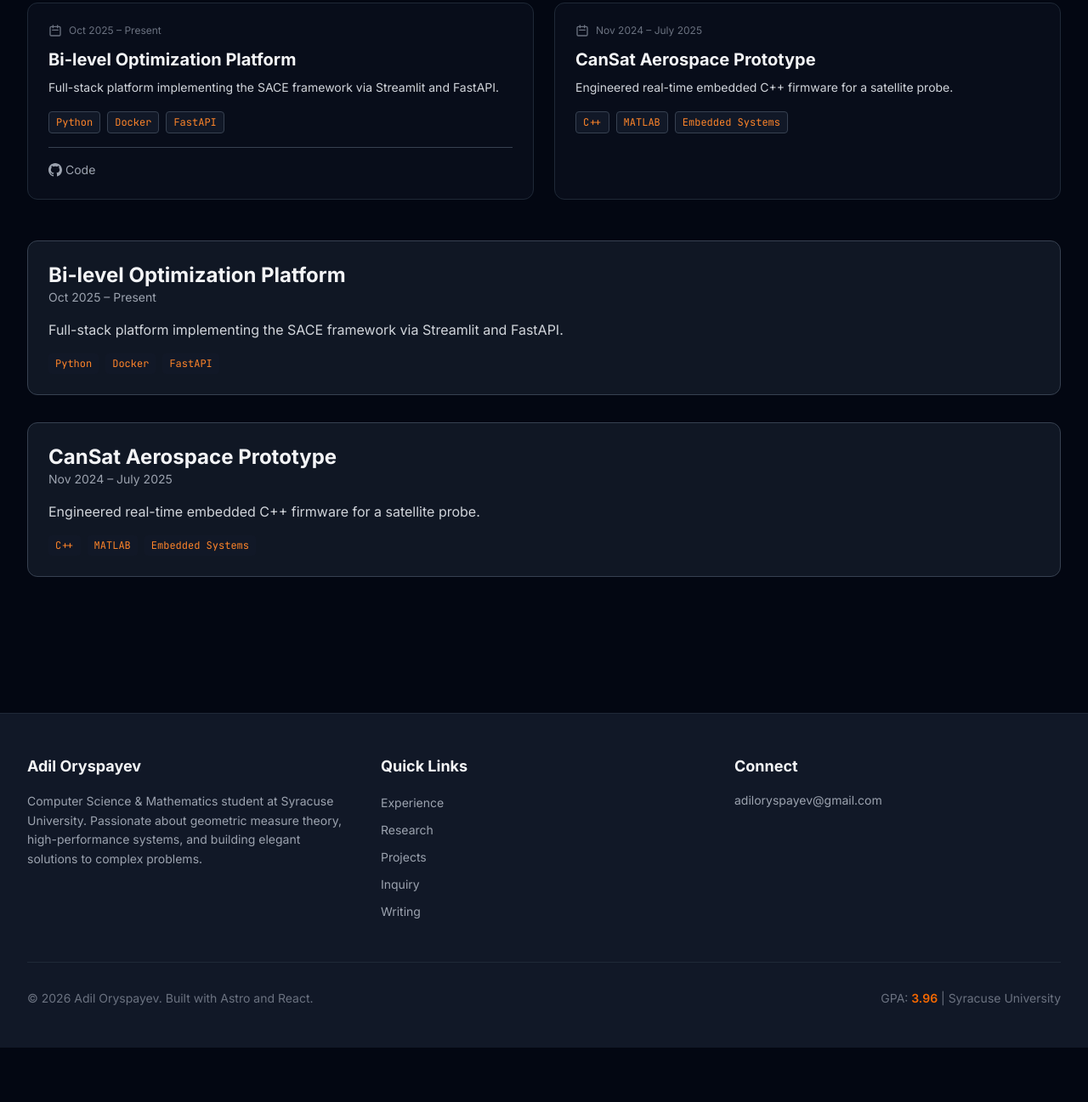
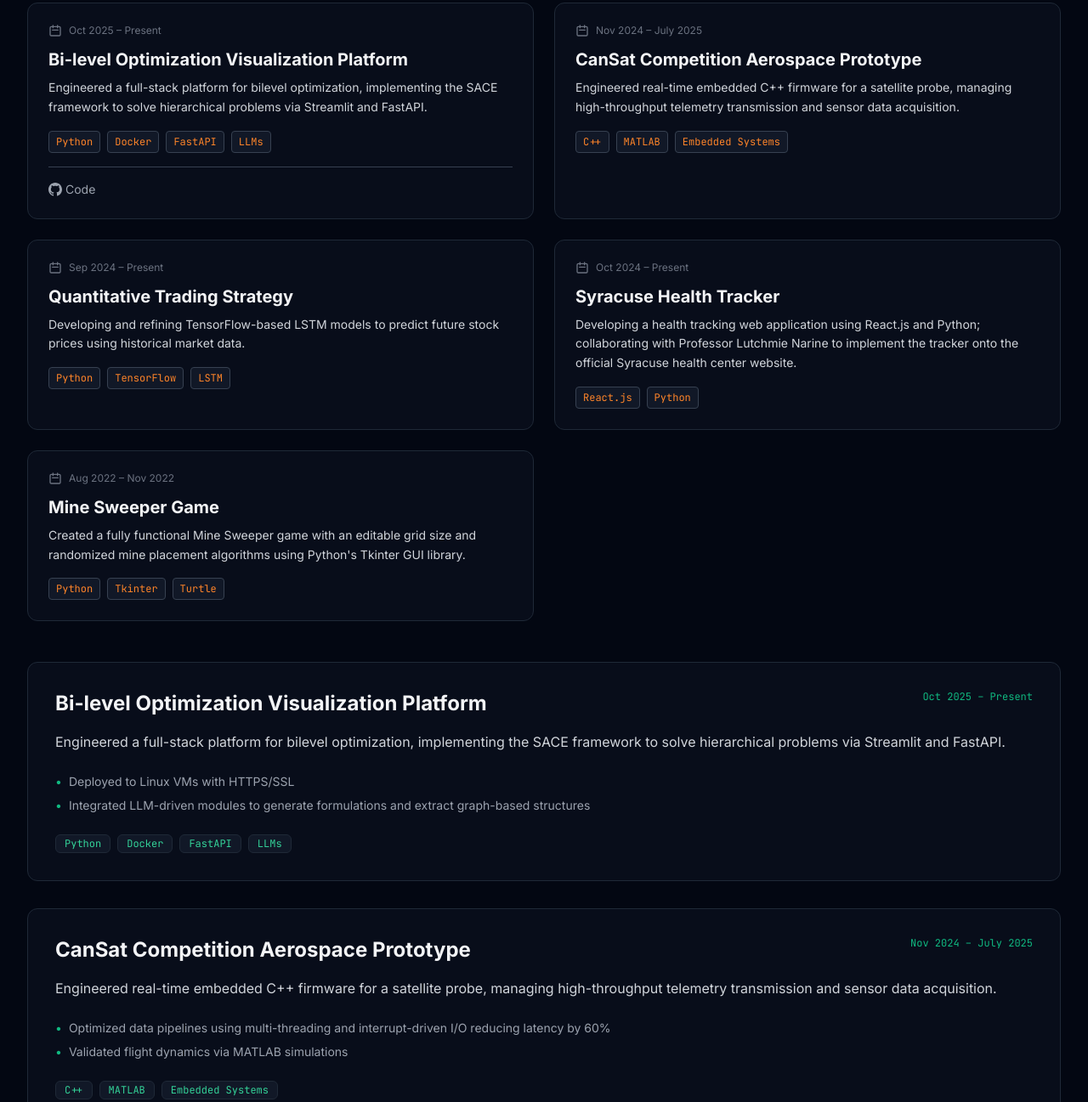
Before and after one commit to adiloryspayev/adiloryspayev.github.io, an Astro site: page /projects in a window 1280 px wide. Shown: the part 434-1731 px from the top of the page at 85% size. Before the commit the page ends 1667 px from the top, so only its background shows below. Built offline with nearby package versions, Linux system fonts and the light colour scheme; Astro itself is replaced by a stand-in of ours.

Commit message:
Update projects.astro

```diff
--- a/src/pages/projects.astro
+++ b/src/pages/projects.astro
@@ -2,50 +2,76 @@
 import BaseLayout from '../layouts/BaseLayout.astro';
 import FilterableTags from '../components/FilterableTags';
 
-// Define the shape of a Project object to satisfy TypeScript
 interface Project {
   id: string;
   title: string;
   date: string;
   description: string;
   tags: string[];
-  links?: {
-    github?: string;
-    live?: string;
-  };
+  links?: { github?: string; live?: string; };
   highlights: string[];
-  technical?: string;
 }
 
 const projects: Project[] = [
   {
     id: 'bilevel',
-    title: 'Bi-level Optimization Platform',
+    title: 'Bi-level Optimization Visualization Platform',
     date: 'Oct 2025 – Present',
-    description: 'Full-stack platform implementing the SACE framework via Streamlit and FastAPI.',
-    tags: ['Python', 'Docker', 'FastAPI'],
+    description: 'Engineered a full-stack platform for bilevel optimization, implementing the SACE framework to solve hierarchical problems via Streamlit and FastAPI.',
+    tags: ['Python', 'Docker', 'FastAPI', 'LLMs'],
     links: { github: '#' },
-    highlights: ['Implemented SACE framework', 'Deployed to Linux VMs']
+    highlights: [
+      'Deployed to Linux VMs with HTTPS/SSL',
+      'Integrated LLM-driven modules to generate formulations and extract graph-based structures'
+    ]
   },
   {
     id: 'cansat',
-    title: 'CanSat Aerospace Prototype',
+    title: 'CanSat Competition Aerospace Prototype',
     date: 'Nov 2024 – July 2025',
-    description: 'Engineered real-time embedded C++ firmware for a satellite probe.',
+    description: 'Engineered real-time embedded C++ firmware for a satellite probe, managing high-throughput telemetry transmission and sensor data acquisition.',
     tags: ['C++', 'MATLAB', 'Embedded Systems'],
-    highlights: ['Reduced telemetry latency by 60%', 'RTOS implementation']
+    highlights: [
+      'Optimized data pipelines using multi-threading and interrupt-driven I/O reducing latency by 60%',
+      'Validated flight dynamics via MATLAB simulations'
+    ]
+  },
+  {
+    id: 'quant-trading',
+    title: 'Quantitative Trading Strategy',
+    date: 'Sep 2024 – Present',
+    description: 'Developing and refining TensorFlow-based LSTM models to predict future stock prices using historical market data.',
+    tags: ['Python', 'TensorFlow', 'LSTM'],
+    highlights: [
+      'Employing algorithmic trading strategies to enhance prediction accuracy and optimize profitability simulations'
+    ]
+  },
+  {
+    id: 'health-tracker',
+    title: 'Syracuse Health Tracker',
+    date: 'Oct 2024 – Present',
+    description: 'Developing a health tracking web application using React.js and Python; collaborating with Professor Lutchmie Narine to implement the tracker onto the official Syracuse health center website.',
+    tags: ['React.js', 'Python'],
+    highlights: []
+  },
+  {
+    id: 'minesweeper',
+    title: 'Mine Sweeper Game',
+    date: 'Aug 2022 – Nov 2022',
+    description: 'Created a fully functional Mine Sweeper game with an editable grid size and randomized mine placement algorithms using Python\'s Tkinter GUI library.',
+    tags: ['Python', 'Tkinter', 'Turtle'],
+    highlights: []
   }
 ];
 ---
 
 <BaseLayout title="Projects | Adil Oryspayev">
   <div class="max-w-7xl mx-auto px-4 sm:px-6 lg:px-8 py-20">
-    <h1 class="text-4xl font-bold mb-12">Projects</h1>
+    <h1 class="text-4xl font-bold mb-12 text-gray-100">Technical Projects</h1>
 
     <FilterableTags
       items={projects.map(p => ({
         ...p,
-        // TypeScript now knows links is optional and has optional properties
         url: p.links?.live || p.links?.github || '#'
       }))}
       type="projects"
@@ -54,16 +80,26 @@ const projects: Project[] = [
 
     <div class="grid gap-8 mt-12">
       {projects.map((project) => (
-        <div class="bg-gray-800/50 p-6 rounded-xl border border-gray-700">
-           <h2 class="text-2xl font-bold text-gray-100">{project.title}</h2>
-           <p class="text-gray-400 text-sm mb-4">{project.date}</p>
-           <p class="text-gray-300 mb-4">{project.description}</p>
+        <div class="bg-gray-900/40 p-8 rounded-xl border border-gray-800 hover:border-emerald-500/30 transition-all duration-300">
+           <div class="flex justify-between items-start mb-4">
+             <h2 class="text-2xl font-bold text-gray-100">{project.title}</h2>
+             <span class="text-emerald-500 font-mono text-xs">{project.date}</span>
+           </div>
+           <p class="text-gray-300 mb-6 leading-relaxed">{project.description}</p>
 
-           <div class="flex flex-wrap gap-2 mt-4">
+           {project.highlights.length > 0 && (
+             <ul class="mb-6 space-y-2">
+               {project.highlights.map(h => (
+                 <li class="text-sm text-gray-400 flex gap-2">
+                   <span class="text-emerald-500">•</span> {h}
+                 </li>
+               ))}
+             </ul>
+           )}
+
+           <div class="flex flex-wrap gap-2">
              {project.tags.map(tag => (
-               <span class="px-2 py-1 bg-gray-900 text-xs font-mono rounded text-su-orange-light">
-                 {tag}
-               </span>
+               <span class="tag">{tag}</span>
              ))}
            </div>
         </div>
```
